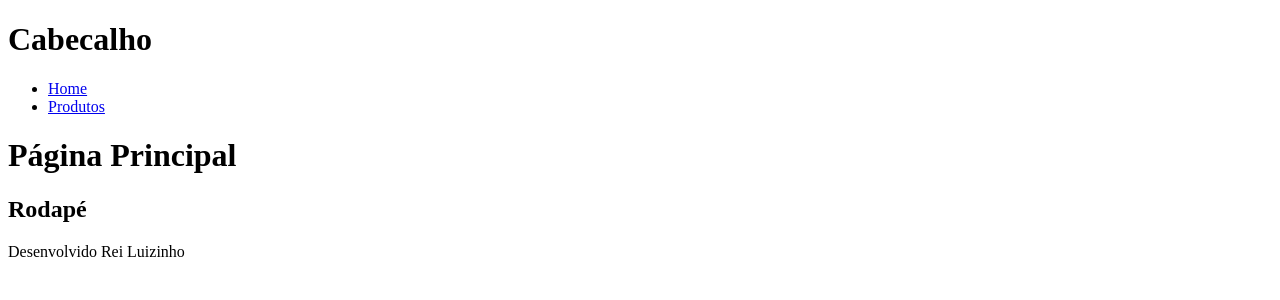
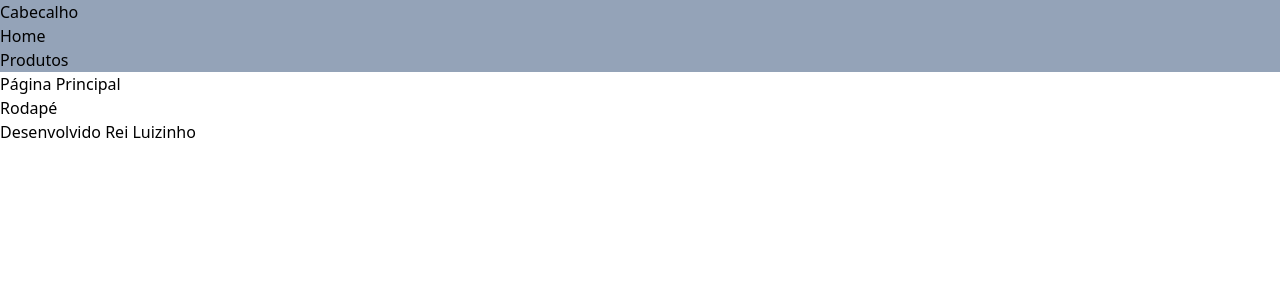
Before and after one commit to 1TDSPM-2024/aula-14-1tdspm-2sem, a Next.js app in the folder aula14/: page / in a window 1280 px wide. Shown: the top 300 px of the page. Built offline with nearby package versions, Linux system fonts and the light colour scheme.

Commit message:
estilizando

```diff
--- /dev/null
+++ b/aula14/src/app/globals.css
@@ -0,0 +1,4 @@
+@tailwind base;
+@tailwind components;
+@tailwind utilities;
+@tailwind variants;
--- a/aula14/src/app/layout.tsx
+++ b/aula14/src/app/layout.tsx
@@ -1,3 +1,4 @@
+import "@/app/globals.css";
 import Cabecalho from "@/components/Cabecalho/Cabecalho";
 import Rodape from "@/components/Rodape/Rodape";
 import type { Metadata } from "next";
@@ -6,6 +7,12 @@ export const metadata: Metadata = {
   title: "Meu Boyler Plate",
   description: "Generated by create next app",
 };
+
+export const viewport = {
+  width: "device-with",
+  initial_scale: 1.0,
+  colorScheme: "dark"
+}
 
 export default function RootLayout({ children, }: Readonly<{ children: React.ReactNode; }>) {
   return (
--- a/aula14/src/components/Cabecalho/Cabecalho.tsx
+++ b/aula14/src/components/Cabecalho/Cabecalho.tsx
@@ -2,7 +2,7 @@ import Menu from "../Menu/Menu";
 
 export default function Cabecalho() {
     return (
-        <header>
+        <header className="bg-slate-400 ,  ">
             <h1>Cabecalho</h1>
             <Menu />
         </header>
```
Also changed, not shown: aula14/src/app/(styles)/globals.css (deleted).
